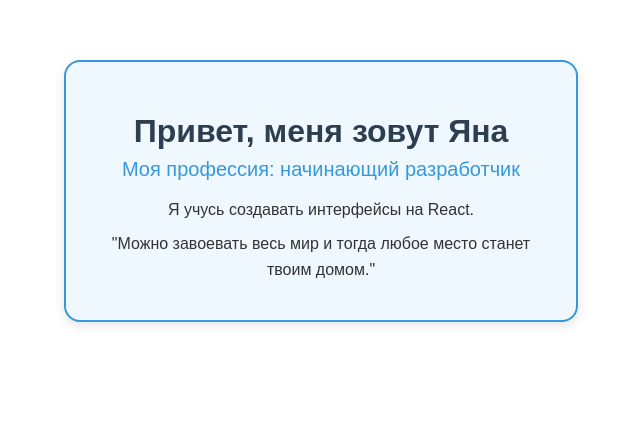
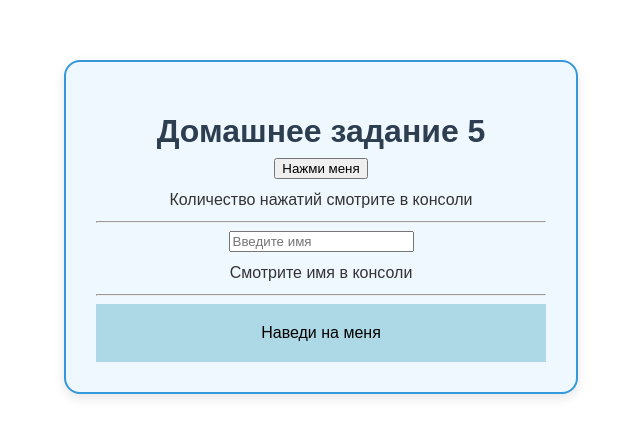
Before and after one commit to yana7777777/react-homeworks, a React (Vite) app: page / in a window 1280 px wide. Shown: the top 436 px of the page, without its empty margins (319-959 px from the left). Built offline with nearby package versions, Linux system fonts and the light colour scheme.

Commit message:
Homework 5: events handling

```diff
--- a/src/App.css
+++ b/src/App.css
@@ -30,3 +30,8 @@ p {
   line-height: 1.6;
   margin: 8px 0;
 }
+
+.highlight {
+  background-color: lightblue;
+  padding: 20px;
+}
--- a/src/App.jsx
+++ b/src/App.jsx
@@ -1,14 +1,42 @@
 import './App.css';
 
+let clickCount = 0;
+
 function App() {
-    const name = 'Яна';
+    function handleClick() {
+        clickCount = clickCount + 1;
+        console.log('Нажатий:', clickCount);
+    }
+
+    function handleChange(event) {
+        console.log('Имя:', event.target.value);
+    }
+
+    function handleMouse() {
+        console.log('Мышь наведена!');
+    }
 
     return (
         <div className="card">
-            <h1>Привет, меня зовут {name}</h1>
-            <h2>Моя профессия: начинающий разработчик</h2>
-            <p>Я учусь создавать интерфейсы на React. </p>
-            <p>"Можно завоевать весь мир и тогда любое место станет твоим домом."</p>
+            <h1>Домашнее задание 5</h1>
+
+            <button onClick={handleClick}>Нажми меня</button>
+            <p>Количество нажатий смотрите в консоли</p>
+
+            <hr />
+
+            <input
+                type="text"
+                placeholder="Введите имя"
+                onChange={handleChange}
+            />
+            <p>Смотрите имя в консоли</p>
+
+            <hr />
+
+            <div className="highlight" onMouseOver={handleMouse}>
+                Наведи на меня
+            </div>
         </div>
     );
 }
```
Also changed, not shown: 1 other file (tests, documents, lock files or other folders).
